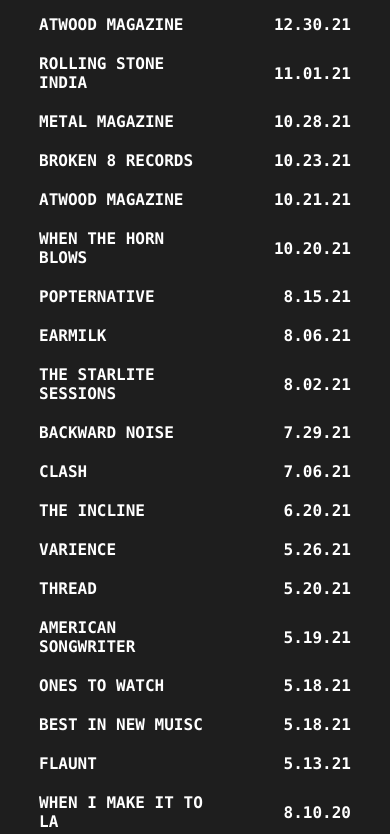
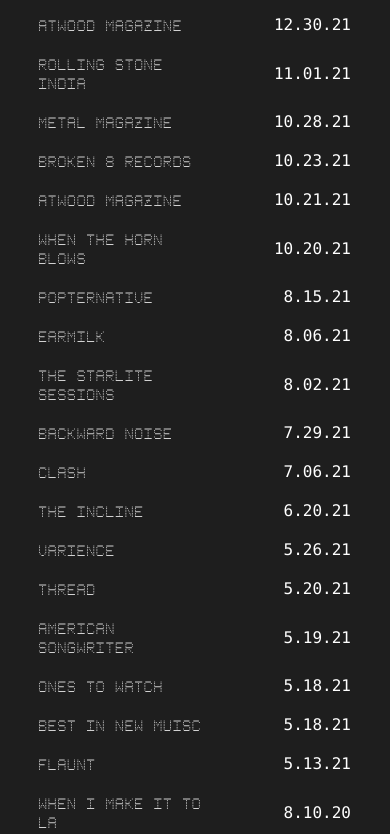
Before and after one commit to bishopivy/bishopivy.github.io, a plain HTML site: page press/index.html in a window 390 px wide. Shown: the part 149-983 px from the top of the page. Drawn offline with Linux system fonts and the light colour scheme; a web font is replaced by a local one.

Commit message:
font change for press mobile

```diff
--- a/mystyle.css
+++ b/mystyle.css
@@ -320,7 +320,7 @@ small {
 body {
 text-transform: uppercase;
 font-family: 'thermal'; /* lores-12, sans-serif; */
-font-weight: 700;
+font-weight: 500;
 font-style: normal;
 font-size: 19;
 letter-spacing: 0;
@@ -576,6 +576,7 @@ a.button2:hover, a.button2:active {
 
    .press-l {
 	width: 60%;
+	font-family: 'thermal'
    }
    .press-r {
 	width: 40%;
```
